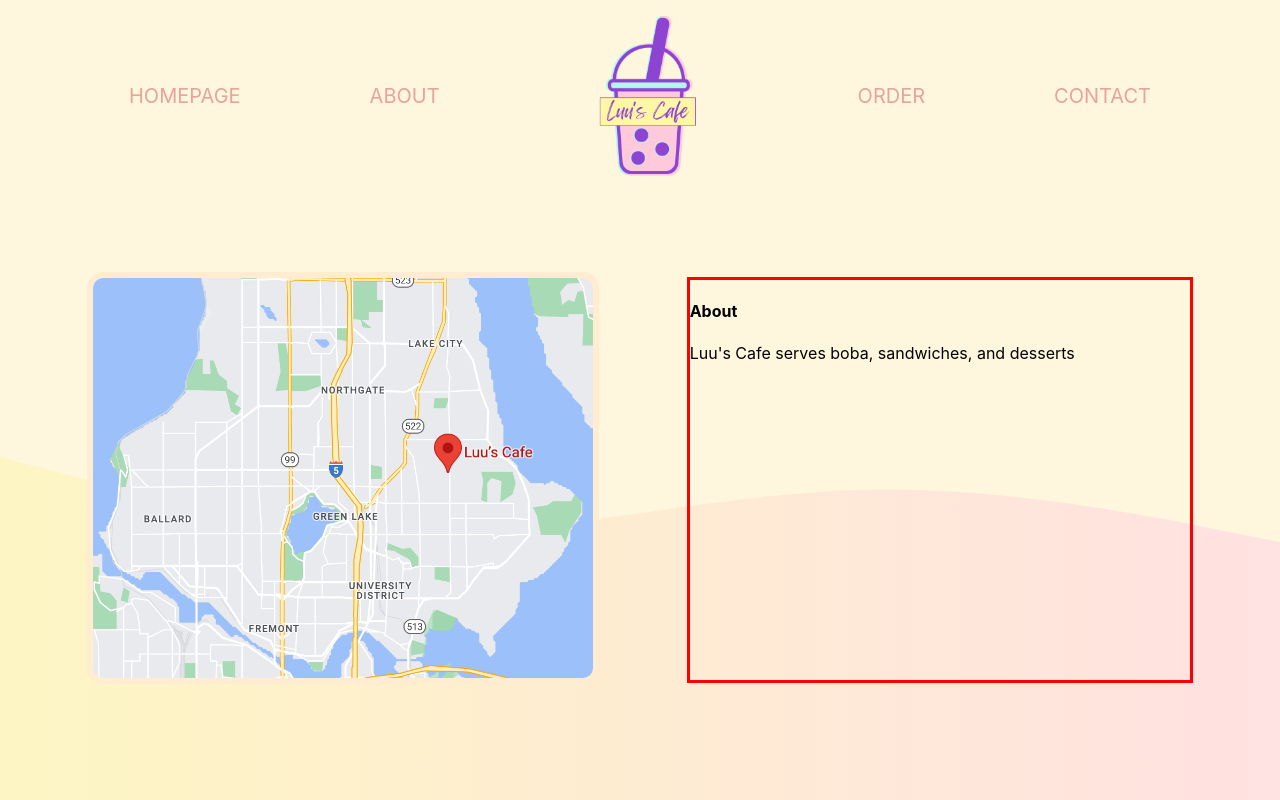
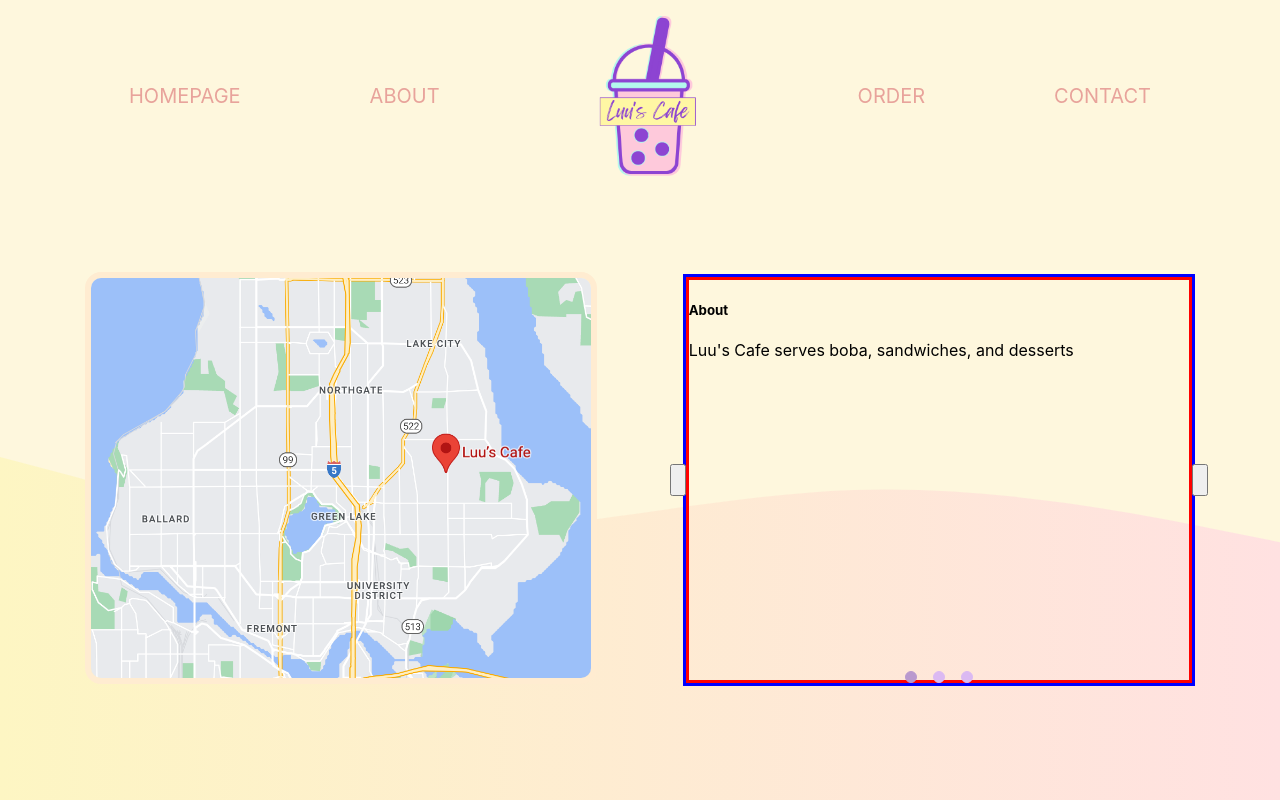
Before and after one commit to agtTwilight/luuscafe, a React (Create React App) app: page / in a window 1280 px wide. Built offline with nearby package versions, Linux system fonts and the light colour scheme.

Commit message:
added basic carousel features

```diff
--- a/src/components/homeMain/index.js
+++ b/src/components/homeMain/index.js
@@ -1,8 +1,13 @@
-import React from 'react';
+import React, { useEffect, useState } from 'react';
 import location from './assets/location.png';
 import './style.css';
 
 export const HomeMain = () => {
+	const [slide, setSlide] = useState(1);
+
+	const nextSlide = () => {};
+	const perviousSlide = () => {};
+
 	return (
 		<section id="home-main" className="snap-page-vertical">
 			<a
@@ -15,22 +20,31 @@ export const HomeMain = () => {
 					alt="a map showing Luu's cafe location in Seattle"
 				></img>
 			</a>
+			<section id="carousel">
+				<button id="carousel-left" onClick={nextSlide}></button>
 				<section className="snap-container-horizontal">
-				<div className="snap-page-horizontal">
+					<div id="carousel-1" className="snap-page-horizontal">
 						<h1>About</h1>
 						<p>Luu's Cafe serves boba, sandwiches, and desserts</p>
 					</div>
-				<div className="snap-page-horizontal">
+					<div id="carousel-2" className="snap-page-horizontal">
 						<h1>Menu</h1>
 						<p>Check out our menu here</p>
 					</div>
-				<div className="snap-page-horizontal">
+					<div id="carousel-3" className="snap-page-horizontal">
 						<h1>Catering</h1>
 						<p>Schedule catering here</p>
 					</div>
 					<div className="snap-page-horizontal">
 						<h1>Facebook</h1>
 						<p>Keep up with us on Facebook!</p>
+					</div>
+				</section>
+				<button id="carousel-right" onClick={perviousSlide}></button>
+				<div id="carousel-nav">
+					<button id="nav-1"></button>
+					<button id="nav-2"></button>
+					<button id="nav-3"></button>
 				</div>
 			</section>
 			<div id="home-main-gradient"></div>
--- a/src/components/homeMain/style.css
+++ b/src/components/homeMain/style.css
@@ -1,12 +1,12 @@
 .snap-container-horizontal {
 	height: 400px;
 	width: 500px;
-	scroll-snap-type: x mandatory;
+	scroll-snap-type: inline mandatory;
 	border: solid red;
 	overflow-x: scroll;
+	overscroll-behavior-inline: contain;
 	overflow-y: hidden;
 	display: flex;
-	z-index: 1;
 }
 
 .snap-container-horizontal::-webkit-scrollbar {
@@ -45,6 +45,52 @@
 	border: 6px solid var(--darkhighlightyellow);
 }
 
+#carousel {
+	position: relative;
+	border: solid blue;
+	z-index: 1;
+}
+
+#carousel-left {
+	position: absolute;
+	width: 1rem;
+	height: 2rem;
+	left: -1rem;
+	top: 50%;
+	transform: translateY(-50%);
+}
+
+#carousel-right {
+	margin: 0;
+	position: absolute;
+	width: 1rem;
+	height: 2rem;
+	right: -1rem;
+	top: 50%;
+	transform: translateY(-50%);
+}
+
+#carousel-nav {
+	display: flex;
+	gap: 1rem;
+	position: absolute;
+	bottom: 0;
+	left: 50%;
+	transform: translateX(-50%);
+}
+
+#carousel-nav button {
+	padding: 5px;
+	border: solid var(--bgpurple) 1px;
+	border-radius: 50%;
+	background-color: var(--bgpurple);
+}
+
+#nav-1 {
+	background-color: var(--darkgradientpurple) !important;
+	border: solid var(--darkgradientpurple) 1px !important;
+}
+
 #home-svg {
 	position: absolute;
 	top: 50%;
--- a/src/pages/homepage/style.css
+++ b/src/pages/homepage/style.css
@@ -1,6 +1,7 @@
 .snap-container-vertical {
 	position: absolute;
 	scroll-snap-type: y mandatory;
+	scroll-behavior: smooth;
 	overflow-y: scroll;
 	width: 100%;
 	height: 100%;
@@ -9,7 +10,12 @@
 
 .snap-page-vertical {
 	scroll-snap-align: start;
+	scroll-snap-stop: always;
 	display: flex;
 	height: 100%;
 	width: 100%;
 }
+
+.snap-container-vertical::-webkit-scrollbar {
+	display: none;
+}
```
Lines whose indentation alone changed are shown as unchanged.
